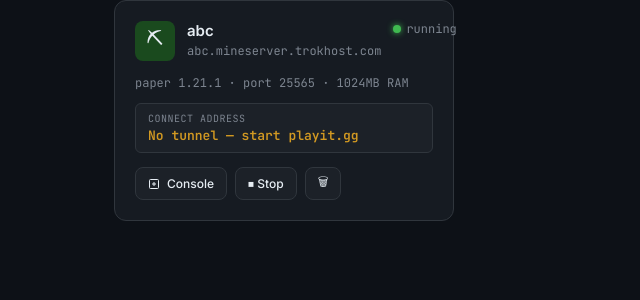
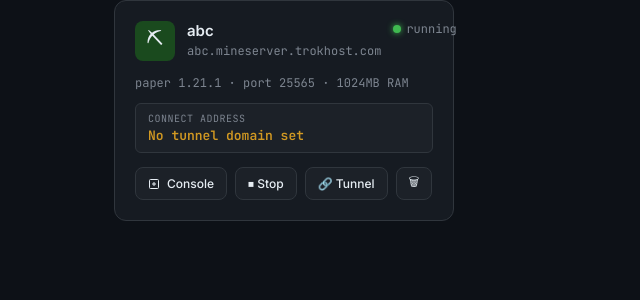
Before and after one commit to RobertsRob/MineServer-management-tool, a Flask app: page / in a window 1280 px wide. Shown: the part 267-567 px from the top of the page, without its empty margins (0-640 px from the left). Run offline with Flask 3, Linux system fonts and the light colour scheme.

Commit message:
refactor: Replace per-server Playit processes with manual tunnel domain management
- Remove hardcoded PLAYIT_DOMAIN and PLAYIT_PORT constants
- Replace tunnel_ip + tunnel_port with single tunnel_domain field per server
- Remove playit_processes and stream_playit_output() function
- Add API endpoints: POST /tunnel/set-domain and POST /tunnel/clear
- Update /api/servers response to return tunnel_domain
- Update /api/status to return tunnel_domain instead of separate IP/port
- Migrate servers.json schema to use tunnel_domain (null-safe)
- Add tunnel domain modal in index.html with set/clear functionality
- Update server.html to accept manual domain input instead of process spawn
- Update JS to call new tunnel management endpoints
- Align with Playit architecture: one agent per machine, not per server

BREAKING: tunnel_ip and tunnel_port fields replaced with tunnel_domain

```diff
--- a/app.py
+++ b/app.py
@@ -21,11 +21,6 @@ JAVA_MIN_RAM = "512M"
 server_processes = {}   # server_id -> subprocess.Popen
 server_logs = {}        # server_id -> list of log lines
 server_log_queues = {}  # server_id -> list of queue.Queue (websocket listeners)
-playit_processes = {}   # server_id -> subprocess.Popen
-playit_tunnels = {}     # server_id -> {"ip": ..., "port": ...}
-
-PLAYIT_DOMAIN = "public-equation.gl.joinmc.link"
-PLAYIT_PORT = 25565
 
 os.makedirs(SERVERS_DIR, exist_ok=True)
 
@@ -76,32 +71,7 @@ def stream_output(server_id, proc):
         save_servers(servers)
 
 
-def stream_playit_output(server_id, proc):
-    """Background thread: read playit stdout to capture tunnel address."""
-    for raw in proc.stdout:
-        line = raw.decode('utf-8', errors='replace').rstrip()
-        broadcast_log(server_id, f"[playit] {line}")
-        # Try to detect assigned address lines like:
-        # "TCP tunnel: 1.2.3.4:25565" or "address: sg1.joinmc.link:12345"
-        import re
-        m = re.search(r'(\d+\.\d+\.\d+\.\d+):(\d+)', line)
-        if m:
-            playit_tunnels[server_id] = {"ip": m.group(1), "port": m.group(2)}
-            servers = load_servers()
-            if server_id in servers:
-                servers[server_id]['tunnel_ip'] = m.group(1)
-                servers[server_id]['tunnel_port'] = m.group(2)
-                save_servers(servers)
-        # hostname:port pattern
-        m2 = re.search(r'address[:\s]+([a-zA-Z0-9.\-]+):(\d+)', line, re.IGNORECASE)
-        if m2:
-            playit_tunnels[server_id] = {"ip": m2.group(1), "port": m2.group(2)}
-            servers = load_servers()
-            if server_id in servers:
-                servers[server_id]['tunnel_ip'] = m2.group(1)
-                servers[server_id]['tunnel_port'] = m2.group(2)
-                save_servers(servers)
-    proc.stdout.close()
+
 
 
 # ─── Routes ────────────────────────────────────────────────────────────────────
@@ -132,9 +102,6 @@ def api_list_servers():
             s['status'] = 'running'
         else:
             s['status'] = s.get('status', 'stopped')
-        if sid in playit_tunnels:
-            s['tunnel_ip'] = PLAYIT_DOMAIN
-            s['tunnel_port'] = PLAYIT_PORT
     return jsonify(servers)
 
 
@@ -183,8 +150,7 @@ def api_create_server():
         'jar_url': jar_url,
         'jar_path': jar_path,
         'dir': server_dir,
-        'tunnel_ip': None,
-        'tunnel_port': None,
+        'tunnel_domain': None,
     }
     save_servers(servers)
 
@@ -369,57 +335,34 @@ def api_new_world(server_id):
     return jsonify({'status': 'world deleted'})
 
 
-@app.route('/api/servers/<server_id>/tunnel/start', methods=['POST'])
-def api_start_tunnel(server_id):
-    """Start a playit.gg tunnel for the given server."""
+@app.route('/api/servers/<server_id>/tunnel/set-domain', methods=['POST'])
+def api_set_tunnel_domain(server_id):
+    """Set the Playit tunnel domain for the given server."""
     servers = load_servers()
     if server_id not in servers:
         return jsonify({'error': 'Not found'}), 404
 
-    existing = playit_processes.get(server_id)
-    if existing and existing.poll() is None:
-        return jsonify({'error': 'Tunnel already running'}), 400
+    domain = request.json.get('domain', '').strip()
+    if not domain:
+        return jsonify({'error': 'Domain is required'}), 400
 
-    port = servers[server_id].get('port', 25565)
-    secret = request.json.get('secret', '')  # playit.gg secret key
-
-    # Check if playit is available
-    playit_bin = shutil.which('playit') or '/usr/local/bin/playit'
-
-    cmd_args = [playit_bin]
-    if secret:
-        cmd_args += ['--secret', secret]
-
-    try:
-        proc = subprocess.Popen(
-            cmd_args,
-            cwd=get_server_dir(server_id),
-            stdout=subprocess.PIPE,
-            stderr=subprocess.STDOUT,
-        )
-        playit_processes[server_id] = proc
-        t = threading.Thread(target=stream_playit_output, args=(server_id, proc), daemon=True)
-        t.start()
-        broadcast_log(server_id, f"[Panel] playit.gg tunnel started (PID {proc.pid}) for port {port}")
-        return jsonify({'status': 'tunnel starting'})
-    except FileNotFoundError:
-        return jsonify({'error': 'playit binary not found. Install playit.gg on this machine first.'}), 500
+    servers[server_id]['tunnel_domain'] = domain
+    save_servers(servers)
+    broadcast_log(server_id, f"[Panel] Tunnel domain set to: {domain}")
+    return jsonify({'status': 'tunnel domain set', 'domain': domain})
 
 
-@app.route('/api/servers/<server_id>/tunnel/stop', methods=['POST'])
-def api_stop_tunnel(server_id):
-    proc = playit_processes.get(server_id)
-    if proc and proc.poll() is None:
-        proc.terminate()
-        broadcast_log(server_id, "[Panel] Tunnel stopped.")
-        playit_tunnels.pop(server_id, None)
-        servers = load_servers()
-        if server_id in servers:
-            servers[server_id]['tunnel_ip'] = None
-            servers[server_id]['tunnel_port'] = None
-            save_servers(servers)
-        return jsonify({'status': 'stopped'})
-    return jsonify({'error': 'Not running'}), 400
+@app.route('/api/servers/<server_id>/tunnel/clear', methods=['POST'])
+def api_clear_tunnel_domain(server_id):
+    """Clear the Playit tunnel domain for the given server."""
+    servers = load_servers()
+    if server_id not in servers:
+        return jsonify({'error': 'Not found'}), 404
+
+    servers[server_id]['tunnel_domain'] = None
+    save_servers(servers)
+    broadcast_log(server_id, "[Panel] Tunnel domain cleared.")
+    return jsonify({'status': 'tunnel domain cleared'})
 
 
 @app.route('/api/servers/<server_id>', methods=['DELETE'])
@@ -431,10 +374,6 @@ def api_delete_server(server_id):
     proc = server_processes.get(server_id)
     if proc and proc.poll() is None:
         proc.terminate()
-
-    tp = playit_processes.get(server_id)
-    if tp and tp.poll() is None:
-        tp.terminate()
 
     server_dir = servers[server_id].get('dir')
     if server_dir and os.path.exists(server_dir):
@@ -457,14 +396,9 @@ def api_get_status(server_id):
         return jsonify({'error': 'Not found'}), 404
     proc = server_processes.get(server_id)
     running = proc and proc.poll() is None
-    tunnel_proc = playit_processes.get(server_id)
-    tunnel_running = tunnel_proc and tunnel_proc.poll() is None
-    t_info = playit_tunnels.get(server_id, {})
     return jsonify({
         'running': running,
-        'tunnel_running': tunnel_running,
-        'tunnel_ip': t_info.get('ip', servers[server_id].get('tunnel_ip')),
-        'tunnel_port': t_info.get('port', servers[server_id].get('tunnel_port')),
+        'tunnel_domain': servers[server_id].get('tunnel_domain'),
         'status': servers[server_id].get('status'),
     })
 
--- a/servers.json
+++ b/servers.json
@@ -11,7 +11,6 @@
     "jar_url": "https://api.papermc.io/v2/projects/paper/versions/1.21.1/builds/133/downloads/paper-1.21.1-133.jar",
     "jar_path": "C:\\Users\\troks\\Desktop\\MinecraftServerWeb\\servers\\a144106e\\server.jar",
     "dir": "C:\\Users\\troks\\Desktop\\MinecraftServerWeb\\servers\\a144106e",
-    "tunnel_ip": null,
-    "tunnel_port": null
+    "tunnel_domain": null
   }
 }
--- a/templates/index.html
+++ b/templates/index.html
@@ -483,11 +483,35 @@
   </div>
 </div>
 
+<!-- Tunnel Domain Modal -->
+<div class="modal-backdrop" id="tunnel-modal">
+  <div class="modal">
+    <div class="modal-title">
+      <span>🔗</span> Playit Tunnel Domain
+    </div>
+
+    <div class="form-group">
+      <label>Tunnel Domain <span class="label-hint">from Playit dashboard</span></label>
+      <input type="text" id="tunnel-domain-input" placeholder="e.g., public-equation.gl.joinmc.link:25565" />
+      <div style="font-size:11px;color:var(--text-muted);margin-top:6px">
+        Create a tunnel in your <a href="https://playit.gg" target="_blank" style="color:var(--blue)">Playit dashboard</a> and paste the address here (including port).
+      </div>
+    </div>
+
+    <div class="modal-actions">
+      <button class="btn btn-ghost" onclick="closeTunnelModal()">Cancel</button>
+      <button class="btn btn-ghost" id="tunnel-clear-btn" onclick="clearTunnelDomain()" style="color:var(--red)">Clear</button>
+      <button class="btn btn-primary" onclick="saveTunnelDomain()">Save Domain</button>
+    </div>
+  </div>
+</div>
+
 <!-- Toast container -->
 <div id="toast-container"></div>
 
 <script>
 let serversData = {};
+let tunnelModalServerId = null;
 
 async function fetchServers() {
   try {
@@ -503,7 +527,7 @@ function updateStats(data) {
   const arr = Object.values(data);
   document.getElementById('stat-total').textContent = arr.length;
   document.getElementById('stat-running').textContent = arr.filter(s => s.status === 'running').length;
-  document.getElementById('stat-tunnels').textContent = arr.filter(s => s.tunnel_ip).length;
+  document.getElementById('stat-tunnels').textContent = arr.filter(s => s.tunnel_domain).length;
 }
 
 function renderServers(data) {
@@ -527,14 +551,14 @@ function renderCard(id, s) {
   const statusLabel = s.status || 'stopped';
   const running = s.status === 'running';
 
-  const tunnelHtml = s.tunnel_ip
+  const tunnelHtml = s.tunnel_domain
     ? `<div class="tunnel-info">
         <div class="label">Connect Address</div>
-        <div class="addr">${s.tunnel_ip}:${s.tunnel_port}</div>
+        <div class="addr">${esc(s.tunnel_domain)}</div>
        </div>`
     : `<div class="tunnel-info">
         <div class="label">Connect Address</div>
-        <div class="addr pending">No tunnel — start playit.gg</div>
+        <div class="addr pending">No tunnel domain set</div>
        </div>`;
 
   return `
@@ -566,6 +590,7 @@ function renderCard(id, s) {
         ? `<button class="btn btn-ghost btn-sm" onclick="stopServer('${id}')">⏹ Stop</button>`
         : `<button class="btn btn-primary btn-sm" onclick="startServer('${id}')">▶ Start</button>`
       }
+      <button class="btn btn-ghost btn-sm" onclick="openTunnelModal('${id}', ${JSON.stringify(esc(s.tunnel_domain || ''))})">🔗 Tunnel</button>
       <button class="btn btn-ghost btn-sm" onclick="deleteServer('${id}')">🗑</button>
     </div>
   </div>`;
@@ -625,6 +650,51 @@ async function createServer() {
   fetchServers();
 }
 
+function openTunnelModal(serverId, currentDomain) {
+  tunnelModalServerId = serverId;
+  const input = document.getElementById('tunnel-domain-input');
+  input.value = currentDomain || '';
+  const clearBtn = document.getElementById('tunnel-clear-btn');
+  clearBtn.style.display = currentDomain ? 'inline-flex' : 'none';
+  document.getElementById('tunnel-modal').classList.add('open');
+}
+
+function closeTunnelModal() {
+  document.getElementById('tunnel-modal').classList.remove('open');
+  tunnelModalServerId = null;
+}
+
+async function saveTunnelDomain() {
+  const domain = document.getElementById('tunnel-domain-input').value.trim();
+  if (!domain) { toast('Domain is required', 'error'); return; }
+  if (!tunnelModalServerId) return;
+
+  const res = await fetch(`/api/servers/${tunnelModalServerId}/tunnel/set-domain`, {
+    method: 'POST',
+    headers: {'Content-Type':'application/json'},
+    body: JSON.stringify({domain})
+  });
+  const data = await res.json();
+  if (data.error) { toast(data.error, 'error'); return; }
+  toast('Tunnel domain saved!', 'success');
+  closeTunnelModal();
+  fetchServers();
+}
+
+async function clearTunnelDomain() {
+  if (!confirm('Clear tunnel domain for this server?')) return;
+  if (!tunnelModalServerId) return;
+
+  const res = await fetch(`/api/servers/${tunnelModalServerId}/tunnel/clear`, {
+    method: 'POST'
+  });
+  const data = await res.json();
+  if (data.error) { toast(data.error, 'error'); return; }
+  toast('Tunnel domain cleared.', 'success');
+  closeTunnelModal();
+  fetchServers();
+}
+
 function toast(msg, type='success') {
   const el = document.createElement('div');
   el.className = `toast ${type}`;
@@ -637,9 +707,12 @@ function toast(msg, type='success') {
 fetchServers();
 setInterval(fetchServers, 5000);
 
-// Close modal on backdrop click
+// Close modals on backdrop click
 document.getElementById('create-modal').addEventListener('click', function(e) {
   if (e.target === this) closeCreateModal();
+});
+document.getElementById('tunnel-modal').addEventListener('click', function(e) {
+  if (e.target === this) closeTunnelModal();
 });
 </script>
 </body>
```
Also changed, not shown: templates/server.html (+40 -31 lines).
